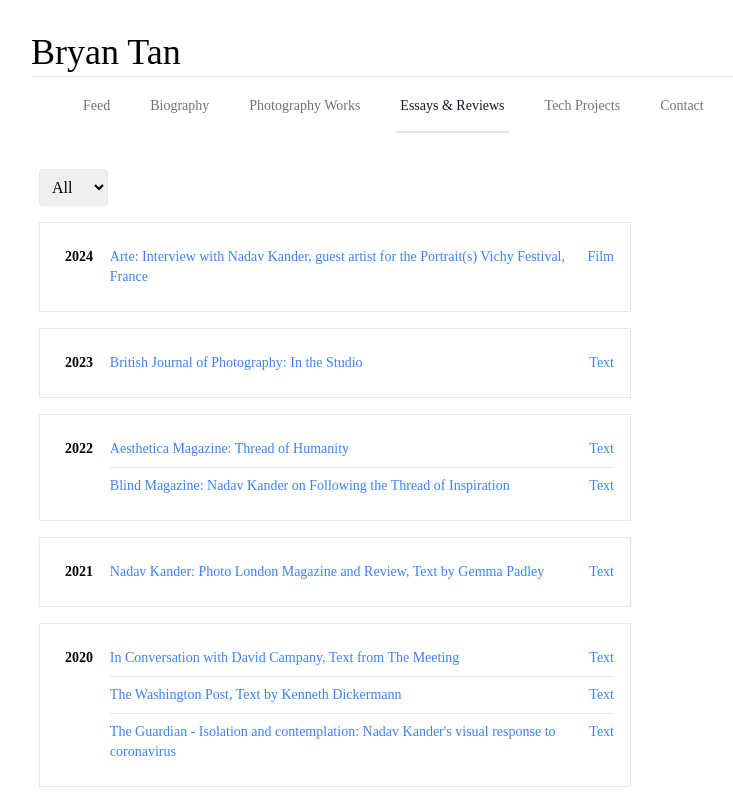
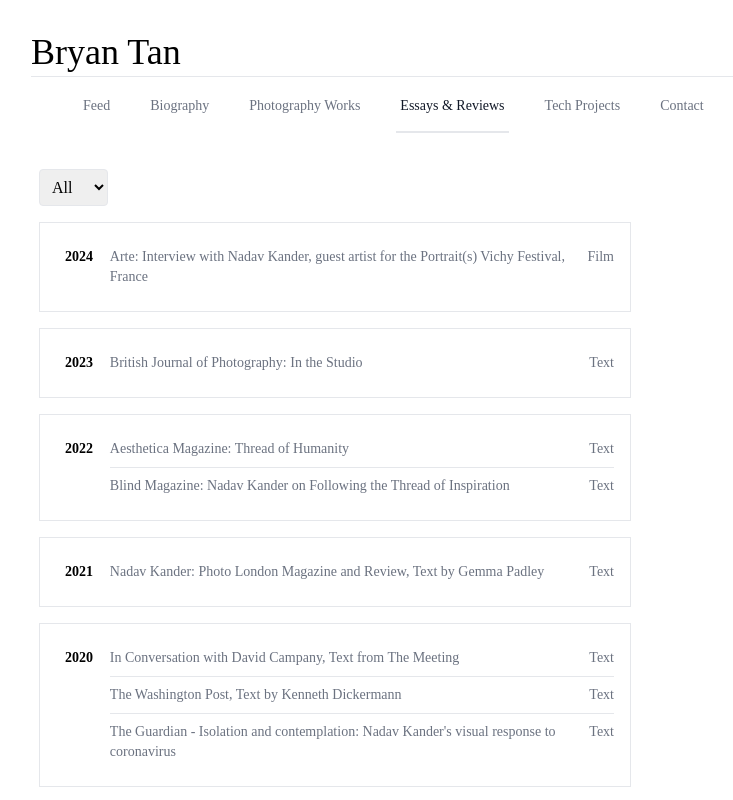
Before and after one commit to BryanTJJ99/Portfolio, a React (Vite) app in the folder frontend/: page /essays-reviews in a window 1280 px wide. Shown: the top 800 px of the page, without its empty margins (1-734 px from the left). Built offline with nearby package versions, Linux system fonts and the light colour scheme.

Commit message:
feat: Add active link state and styling to EssaysReviewsPage

```diff
--- a/frontend/src/pages/EssaysReviewsPage.jsx
+++ b/frontend/src/pages/EssaysReviewsPage.jsx
@@ -11,6 +11,7 @@ function EssaysReviewsPage() {
   const [markdownContent, setMarkdownContent] = useState('');
   const [links, setLinks] = useState([]);
   const [filter, setFilter] = useState('All');
+  const [activeLink, setActiveLink] = useState(null);
 
   useEffect(() => {
     // Load links from the JSON file
@@ -39,6 +40,7 @@ function EssaysReviewsPage() {
   const handleLinkClick = async (link) => {
     const content = await fetchMarkdownContent(link);
     setMarkdownContent(content);
+    setActiveLink(link);
   };
 
   const filteredLinks = filter === 'All' ? links : links.filter(link => link.type === filter);
@@ -80,7 +82,9 @@ function EssaysReviewsPage() {
                     <button
                       key={link.id}
                       onClick={() => handleLinkClick(link.id)}
-                      className="block border-b py-2 text-left w-full text-blue-500 hover:underline last:border-b-0"
+                      // className="block border-b py-2 text-left w-full text-blue-500 hover:underline last:border-b-0"
+                      className={`block border-b py-2 text-left w-full last:border-b-0 transition-colors duration-200 ease-in-out ${activeLink === link.id ? 'font-bold text-black' : 'text-gray-500 hover:text-gray-700 focus:text-black'}`}
+                      style={{ textDecoration: 'none' }}
                     >
                       <div className="flex justify-between">
                         <div>{link.title}</div>
```
